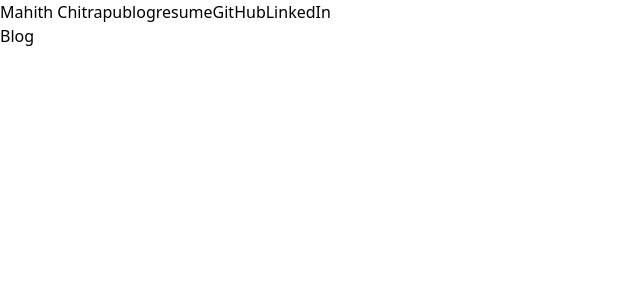
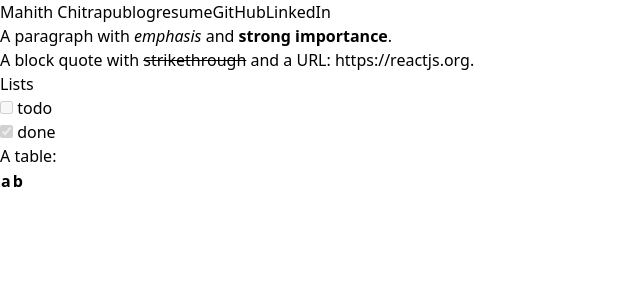
Before and after one commit to mahithsc/blog, a React (Vite) app: page /blog in a window 1280 px wide. Shown: the top 300 px of the page, without its empty margins (0-640 px from the left). Built offline with nearby package versions, Linux system fonts and the light colour scheme.

Commit message:
fixing shaddow on the app bar

```diff
--- a/package.json
+++ b/package.json
@@ -18,7 +18,9 @@
     "match-sorter": "^6.3.1",
     "react": "^18.2.0",
     "react-dom": "^18.2.0",
+    "react-markdown": "^8.0.7",
     "react-router-dom": "^6.15.0",
+    "remark-gfm": "^3.0.1",
     "sort-by": "^1.2.0",
     "three": "^0.154.0"
   },
--- a/src/components/Header.tsx
+++ b/src/components/Header.tsx
@@ -4,7 +4,7 @@
     return (
         <motion.div
                 className='bg-black text-white mt-5 absolute top-0 z-10 bg-opacity-50 w-[80%] h-14 flex
-                items-center justify-evenly rounded-md left-0 right-0 mx-auto shadow-xl max-w-4xl'
+                items-center justify-evenly rounded-md left-0 right-0 mx-auto shadow-md max-w-4xl shadow-black'
                 variants={{
                     hidden: { opacity: 0, y: -30 },
                     visible: { opacity: 1, y: 0 }
--- a/src/pages/blog.tsx
+++ b/src/pages/blog.tsx
@@ -1,11 +1,28 @@
 import React from 'react'
+import ReactMarkdown from 'react-markdown'
+import remarkGfm from 'remark-gfm'
 
 const Blog = () => {
-  return (
-    <div className='mt-28 w-[100%] max-w-6xl mx-auto'>
-        <div className='text-3xl font-bold mx-5'>Blog</div>
-    </div>
-  )
+    const markdown = `A paragraph with *emphasis* and **strong importance**.
+
+> A block quote with ~strikethrough~ and a URL: https://reactjs.org.
+
+* Lists
+* [ ] todo
+* [x] done
+
+A table:
+
+| a | b |
+| - | - |
+`
+
+    return (
+        <div className='mt-28 w-[100%] max-w-6xl mx-auto'>
+            {/* <div className='text-3xl font-bold mx-5'>blog</div> */}
+            <ReactMarkdown children={markdown} remarkPlugins={[remarkGfm]} />
+        </div>
+    )
 }
 
 export default Blog
```
Also changed, not shown: 1 other file (tests, documents, lock files or other folders).
